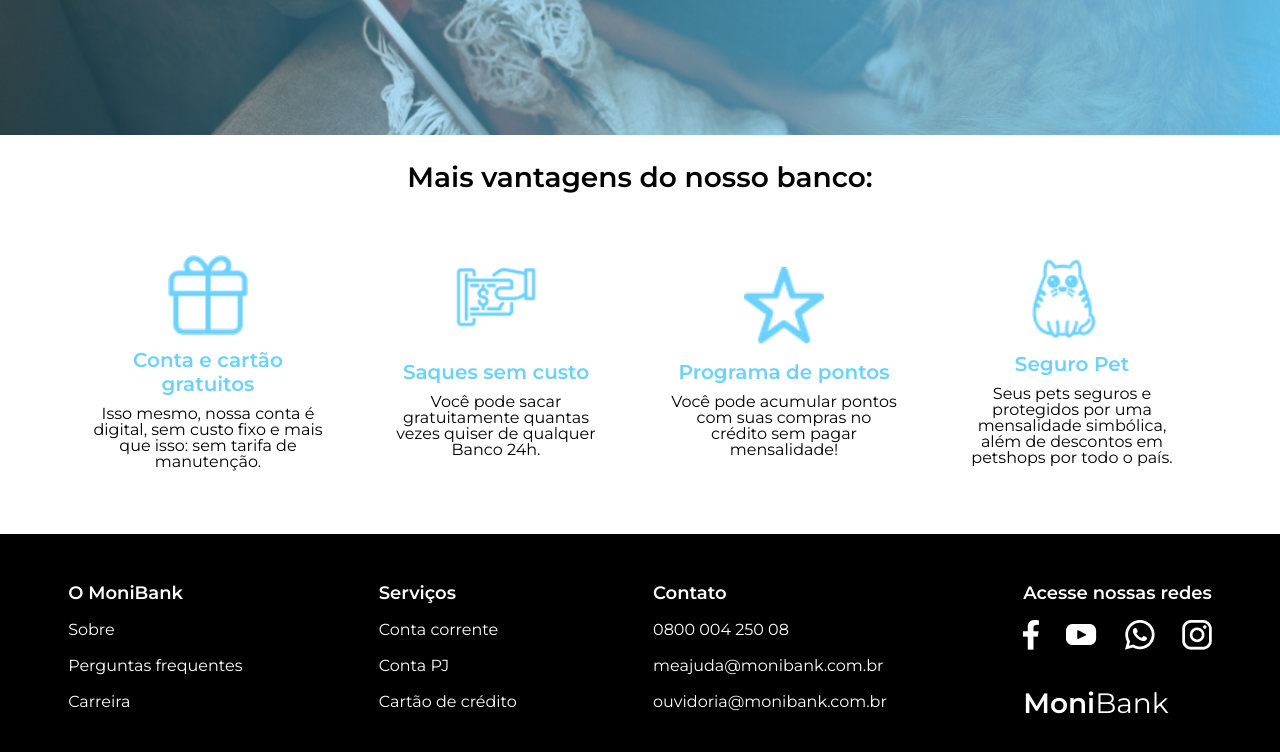
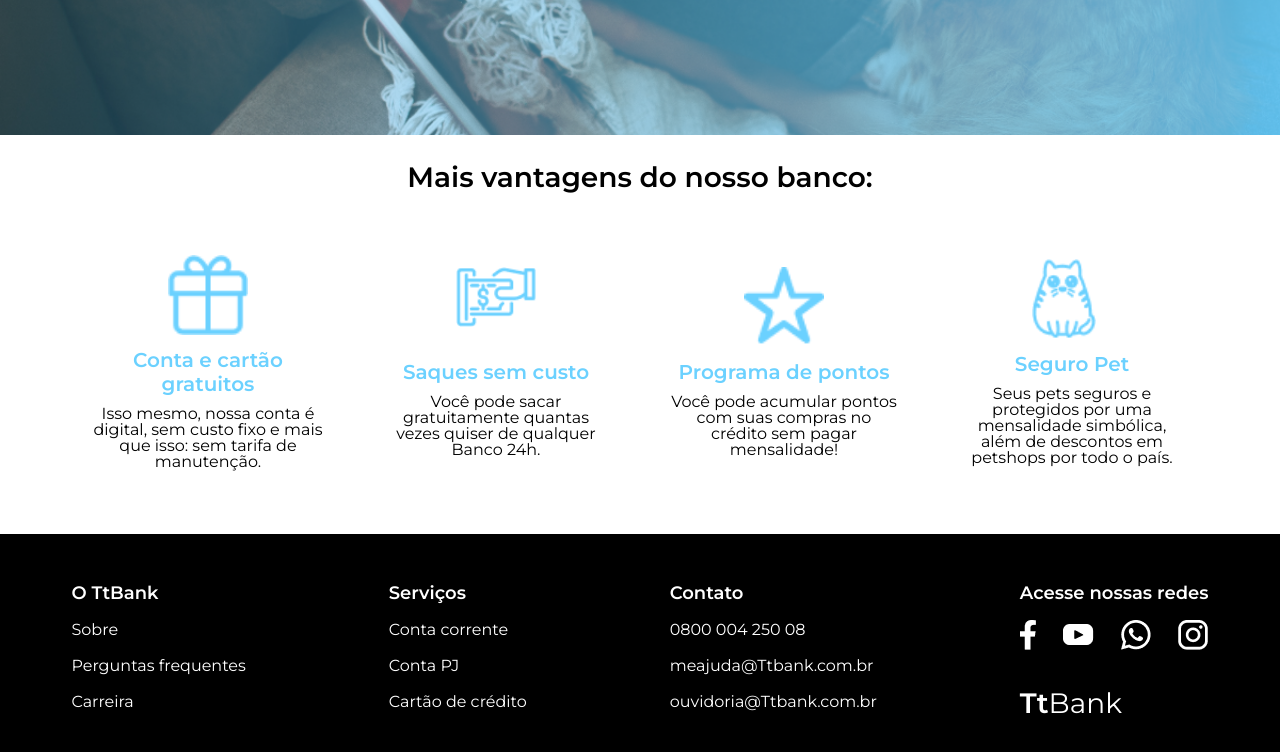
Before and after one commit to thaynathauany/TtBank, a plain HTML site: page index.html in a window 1280 px wide. Shown: the part 1470-2222 px from the top of the page. Drawn offline with nearby package versions, Linux system fonts and the light colour scheme.

Commit message:
alterando Rodapé Index

```diff
--- a/index.html
+++ b/index.html
@@ -104,7 +104,7 @@
 
     <footer class="rodape">
         <section class="rodape__empresa">
-            <h2 class="rodape__titulo">O MoniBank</h2>
+            <h2 class="rodape__titulo">O TtBank</h2>
             <ul class="rodape__lista">
                 <li>
                     <a href="#" class="rodape__link">Sobre</a>
@@ -138,10 +138,10 @@
                     <a href="#" class="rodape__link">0800 004 250 08</a>
                 </li>
                 <li>
-                    <a href="#" class="rodape__link">meajuda@monibank.com.br</a>
+                    <a href="#" class="rodape__link">meajuda@Ttbank.com.br</a>
                 </li>
                 <li>
-                    <a href="#" class="rodape__link">ouvidoria@monibank.com.br</a>
+                    <a href="#" class="rodape__link">ouvidoria@Ttbank.com.br</a>
                 </li>
             </ul>
         </section>
@@ -153,7 +153,7 @@
                 <li><img src="./img/Whatsapp.png" alt="ícone do whatsapp"></li>
                 <li><img src="./img/Instagram.png" alt="ícone do instagram"></li>
             </ul>
-            <h2 class="rodape__logo"><span class="rodape__logo--negrito">Moni</span>Bank</h2>
+            <h2 class="rodape__logo"><span class="rodape__logo--negrito">Tt</span>Bank</h2>
         </section>
     </footer>
 </body>
```
